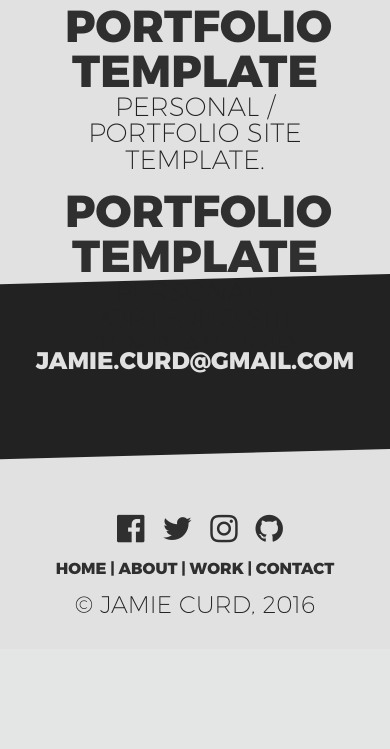
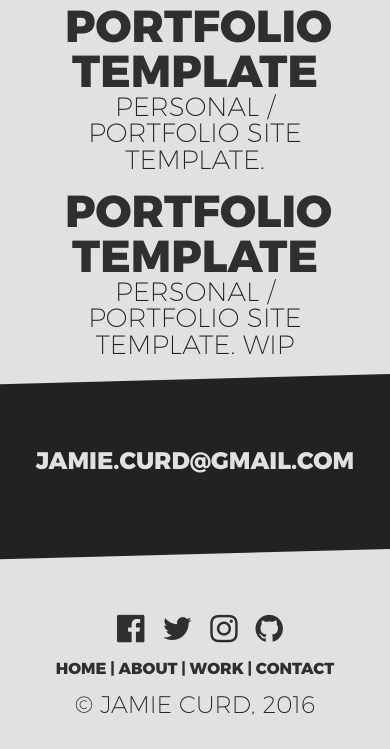
Before and after one commit to Curdy8151/jamiecurd, a PHP site: page / in a window 390 px wide. Shown: the part 2192-2941 px from the top of the page. Before the commit the page ends 2807 px from the top, so only its background shows below. Run offline with PHP 8.4, Linux system fonts and the light colour scheme.

Commit message:
css changes

```diff
--- a/assets/css/style.css
+++ b/assets/css/style.css
@@ -318,7 +318,7 @@ html {
 @media (max-width: 600px) {
    #work {
      text-align: center;
-     height: 920px;
+     height: 1020px;
     }
 }
 
@@ -354,7 +354,7 @@ a, .text10 {
     font-family: "extrabold";
     color: #e1e1e1;
     text-transform: uppercase;
-    font-size: 625%;
+    font-size: 550%;
     margin-top: 115px;
     text-align: center;
 }
```
